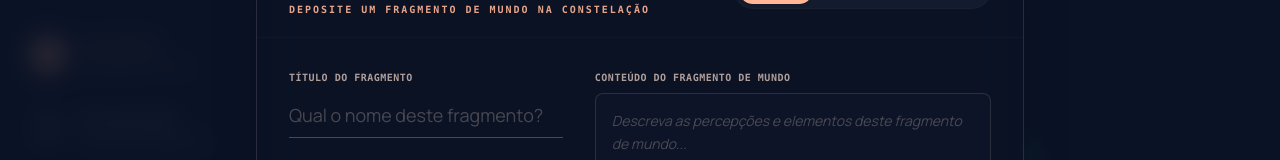
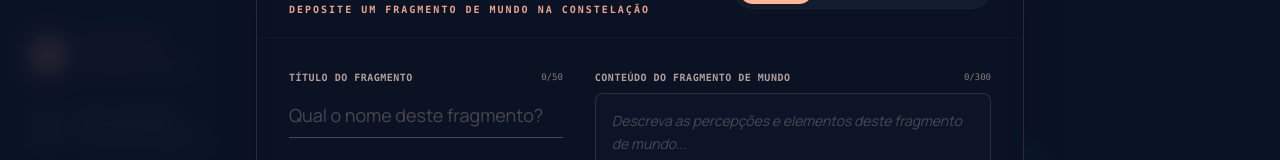
Before and after one commit to biasmoura3/Vizinhancas-MVP, a React (Vite) app: page / in a window 1280 px wide. Both pictures are taken after a click on the button "Propor Fragmento". Shown: the part 165-325 px from the top of the page. Built offline with nearby package versions, Linux system fonts and the light colour scheme.

Commit message:
feat: add character count display and max length validation for title and content inputs in ProposalModal

```diff
--- a/src/components/ProposalModal.tsx
+++ b/src/components/ProposalModal.tsx
@@ -139,12 +139,16 @@ export default function ProposalModal({
               {/* LEFT COLUMN: Metadata inputs */}
               <div className="md:col-span-5 space-y-5">
                 <div className="space-y-2">
+                  <div className="flex items-center justify-between">
                     <label className="font-mono text-[10px] uppercase text-on-surface-variant/80 tracking-wider block font-semibold">
                       Título do Fragmento
                     </label>
+                    <span className="font-mono text-[9px] text-on-surface-variant/60">{title.length}/50</span>
+                  </div>
                   <input
                     type="text"
                     required
+                    maxLength={50}
                     value={title}
                     onChange={(e) => setTitle(e.target.value)}
                     className="w-full bg-transparent border-0 border-b border-[#dac2b8]/30 focus:border-primary focus:ring-0 text-lg font-sans text-on-surface py-2 px-0 transition-all placeholder:text-on-surface-variant/30"
@@ -203,11 +207,15 @@ export default function ProposalModal({
 
                 {/* Narrated description text */}
                 <div className="space-y-2">
+                  <div className="flex items-center justify-between">
                     <label className="font-mono text-[10px] uppercase text-on-surface-variant/80 tracking-wider block font-semibold">
                       Conteúdo do Fragmento de Mundo
                     </label>
+                    <span className="font-mono text-[9px] text-on-surface-variant/60">{content.length}/300</span>
+                  </div>
                   <textarea
                     rows={4}
+                    maxLength={300}
                     value={content}
                     onChange={(e) => setContent(e.target.value)}
                     className="w-full bg-surface-container-low/40 rounded-lg border border-[#dac2b8]/15 focus:border-[#ffb596] focus:ring-1 focus:ring-[#ffb596]/10 text-sm font-sans text-on-surface p-4 transition-all placeholder:italic placeholder:text-on-surface-variant/30 leading-relaxed"
```
Lines whose indentation alone changed are shown as unchanged.
